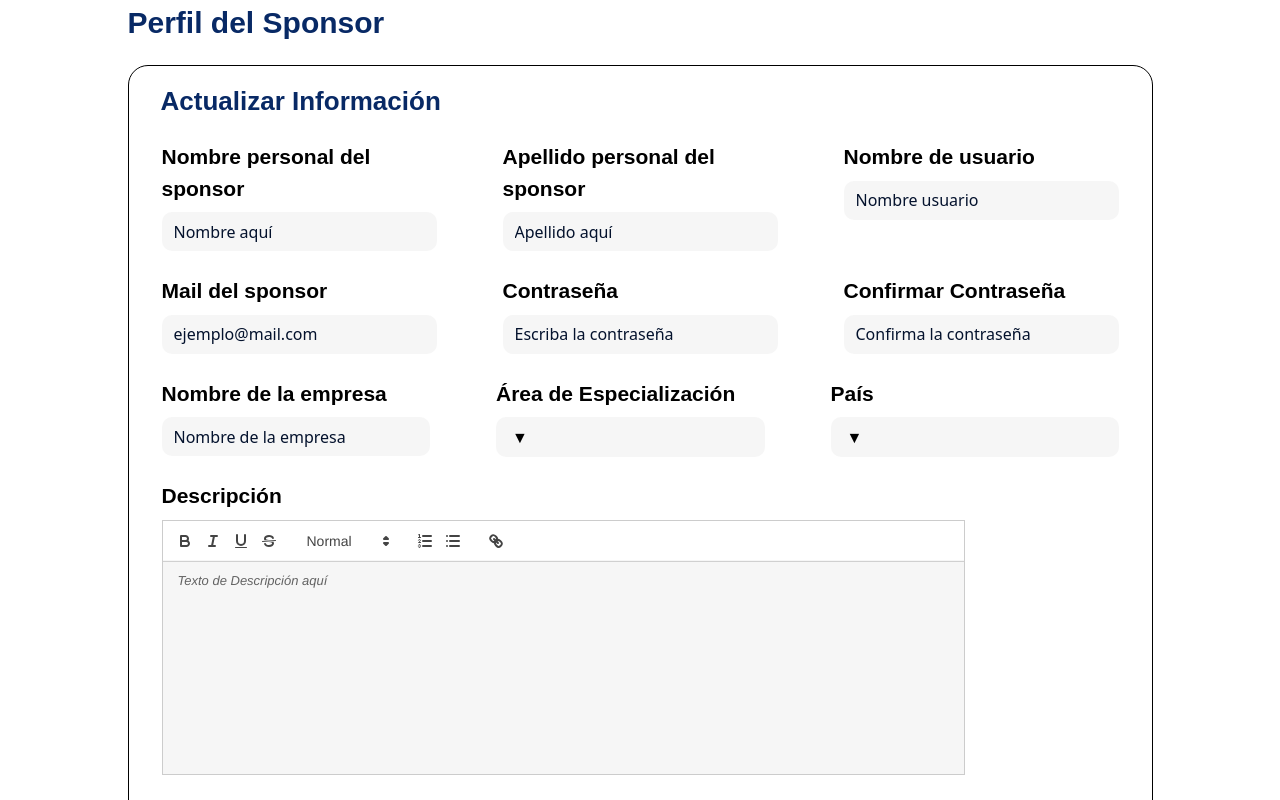
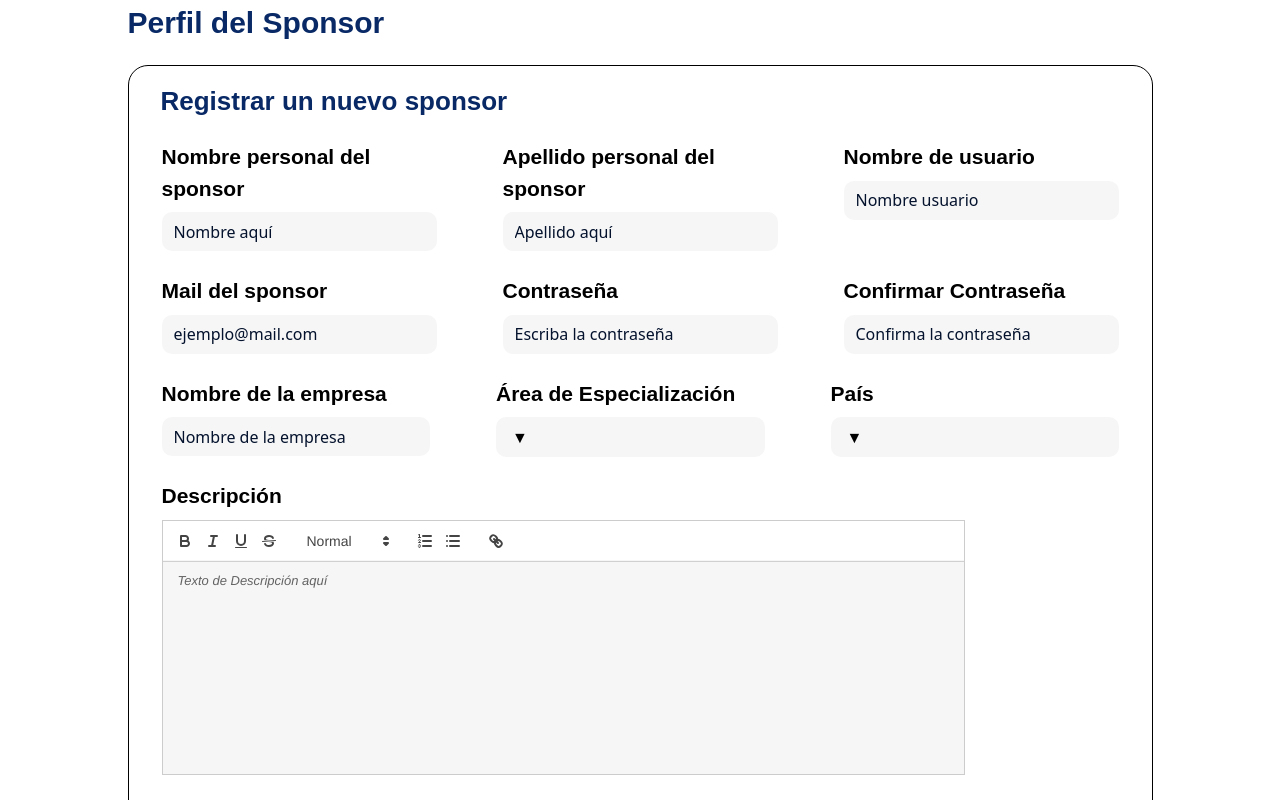
Before and after one commit to ScrumLatamCommunity/web-portal, a Next.js app: page /sponsors-register in a window 1280 px wide. Shown: the top 800 px of the page. Built offline with nearby package versions, Linux system fonts and the light colour scheme; a web font is replaced by a local one.

Commit message:
fix: form title

```diff
--- a/src/app/sponsors-register/page.tsx
+++ b/src/app/sponsors-register/page.tsx
@@ -120,7 +120,7 @@ export default function RegisterSponsor() {
         <h1
           className={`items-left mb-5 ml-8 max-w-[1980px] font-darker-grotesque text-[26px] font-darker-grotesque-700 text-[#082965]`}
         >
-          Actualizar Información
+          Registrar un nuevo sponsor
         </h1>
         <div className={`flex flex-row`}>
           <div className='mx-[33px] mb-6 flex w-[30%] flex-col gap-2'>
```
